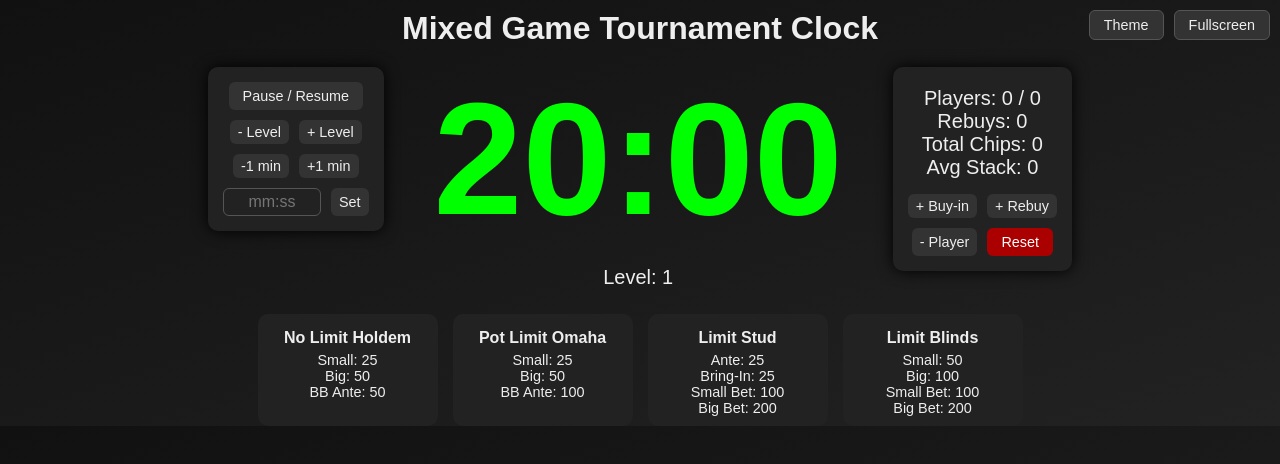
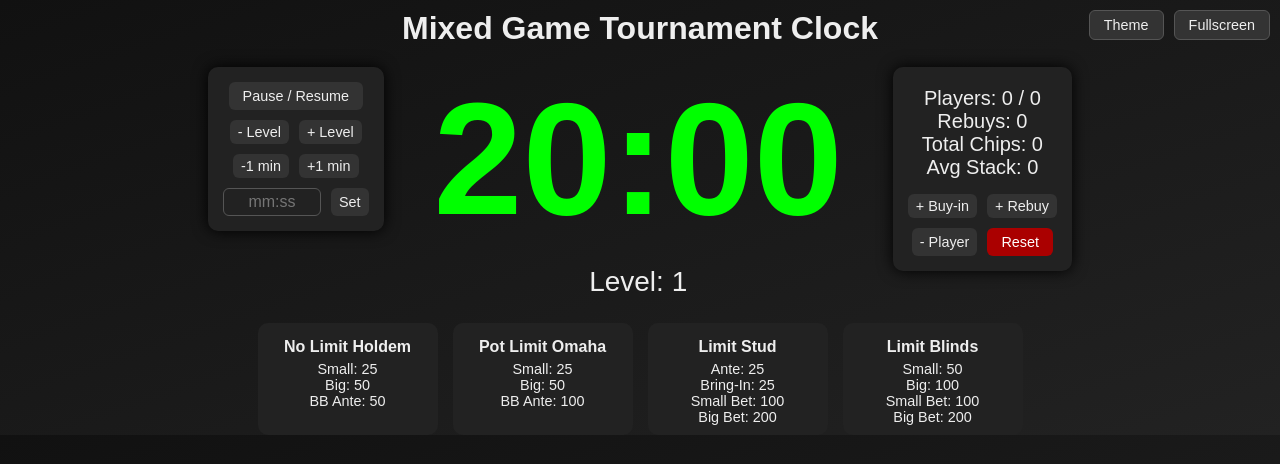
Before and after one commit to lb0x/lb0x.github.io, a plain HTML site: page index.html in a window 1280 px wide. Drawn offline with Linux system fonts and the light colour scheme.

Commit message:
Update index.html

```diff
--- a/index.html
+++ b/index.html
@@ -127,7 +127,8 @@ body.theme-grey {
   .red { color: #f00 !important; }
   .blink { animation: blink 1s steps(2, start) infinite; }
   @keyframes blink { to { visibility: hidden; } }
-  #game, #players { font-size: 1.25rem; margin: 5px 0; }
+  #game { font-size: 1.75rem; margin: 5px 0; }
+  #players { font-size: 1.25rem; margin: 5px 0; }
   button {
     font-size: 0.9rem;
     padding: 6px 14px;
```
